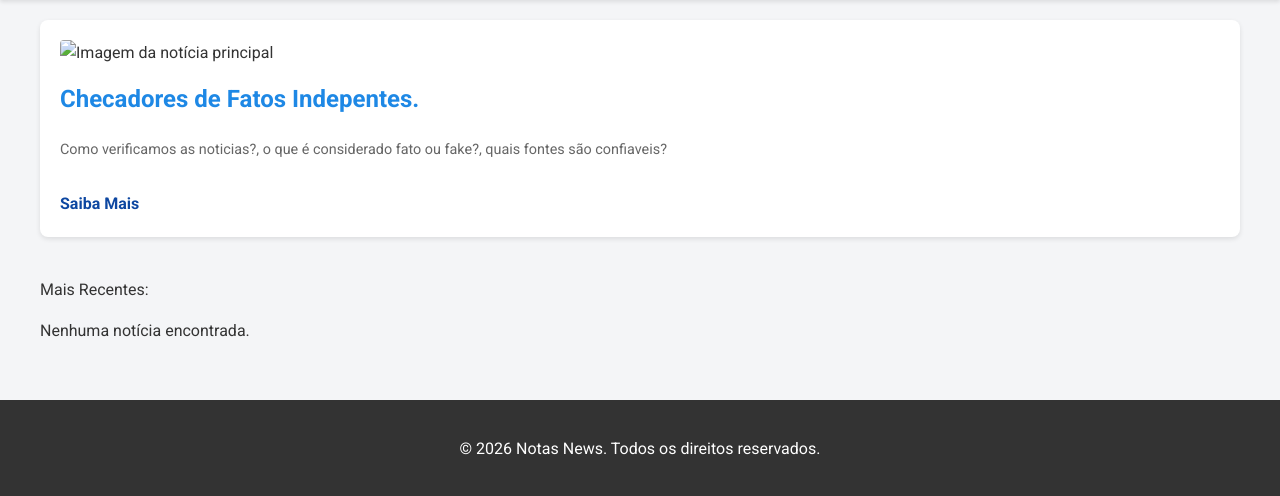
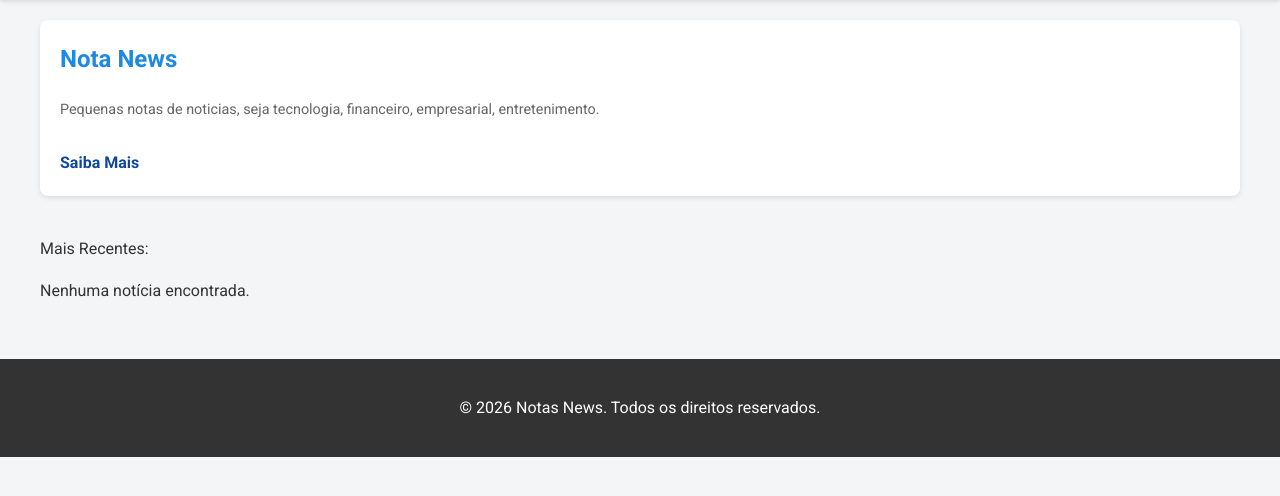
Before and after one commit to carlosd4vi/notas_news, a PHP site: page / in a window 1280 px wide. Shown: the part 156-652 px from the top of the page. Run offline with PHP 8.4, Linux system fonts and the light colour scheme; data that the repository does not hold is empty; some libraries are stand-ins or nearby versions.

Commit message:
Alterações no Home

```diff
--- a/index.php
+++ b/index.php
@@ -5,7 +5,7 @@
     <meta charset="UTF-8">
     <meta http-equiv="X-UA-Compatible" content="IE=edge">
     <meta name="viewport" content="width=device-width, initial-scale=1.0">
-    <title>Notas News</title>
+    <title>Nota News</title>
     <link rel="icon" href="img/logo.jpeg" type="image/jpeg">
     <link rel="stylesheet" href="css/estilo.css">
 </head>
@@ -27,9 +27,8 @@
     <main class="container">
         <section class="noticia-principal">
             <article class="card-noticia destaque">
-                <img src="https://via.placeholder.com/600x400" alt="Imagem da notícia principal">
-                <h2>Checadores de Fatos Indepentes.</h2>
-                <p>Como verificamos as noticias?, o que é considerado fato ou fake?, quais fontes são confiaveis?</p>
+                <h2>Nota News</h2>
+                <p>Pequenas notas de noticias, seja tecnologia, financeiro, empresarial, entretenimento.</p>
                 <a href="#">Saiba Mais</a>
             </article>
         </section>
```
